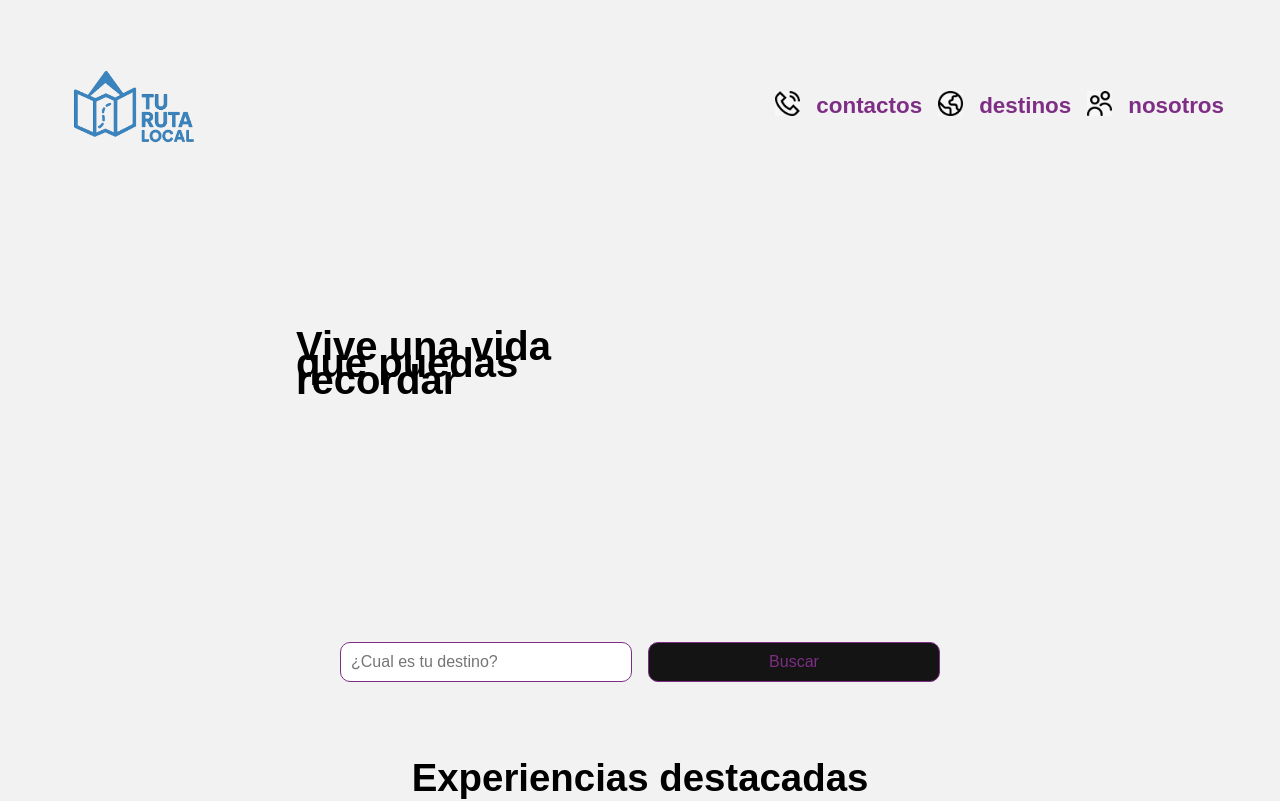
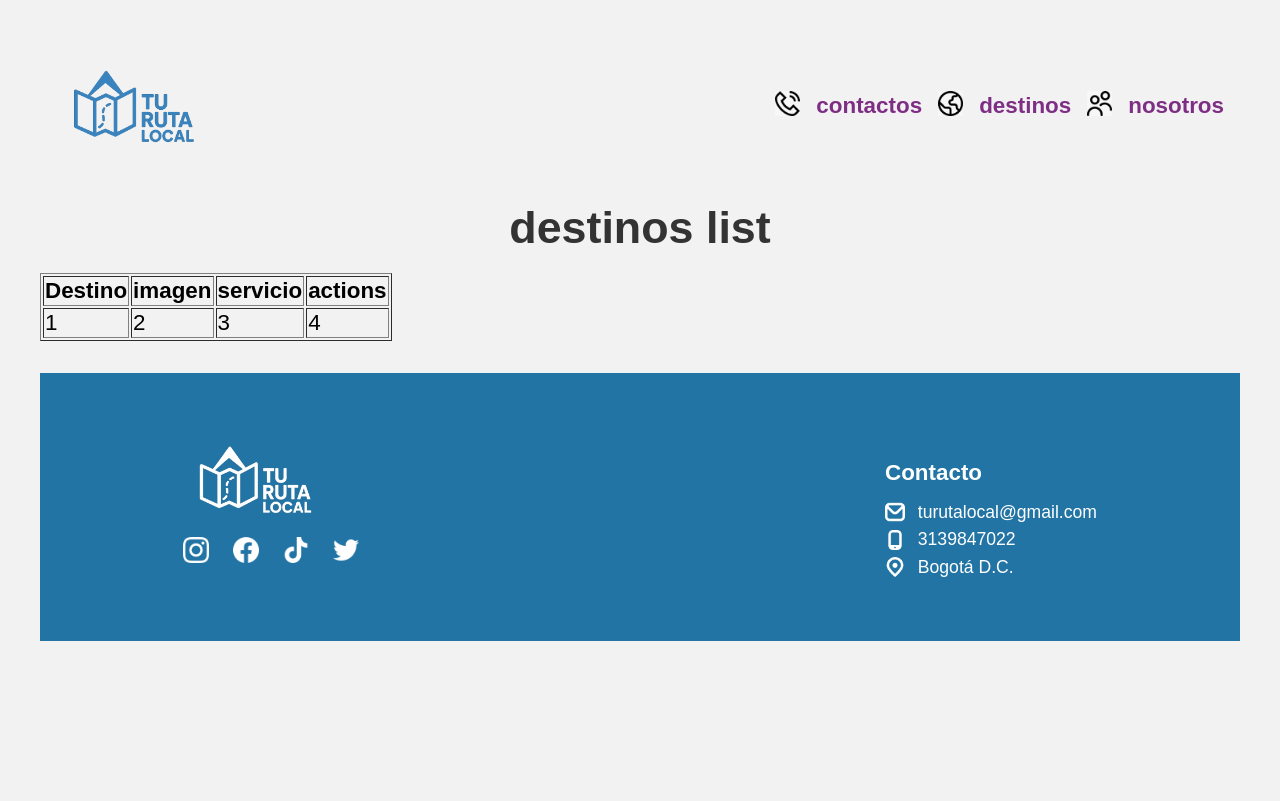
Before and after one commit to diegoamunoz/TuRutaLocal-Front, an Angular app: page /dashboard/destinos in a window 1280 px wide. Before the commit this address led to /home. Shown: the top 801 px of the page. Built offline with nearby package versions, Linux system fonts and the light colour scheme; no server answers.

Commit message:
creacion de tabla de destinos

```diff
--- a/src/app/pages/private/destinos/destinos.component.html
+++ b/src/app/pages/private/destinos/destinos.component.html
@@ -1 +1,28 @@
-<p>destinos works!</p>
+<div class="page-destinos-list">
+    <h1>destinos list</h1>
+
+    <table border="1">
+        <thead>
+            <th>
+                Destino
+            </th>
+            <th>
+                imagen
+            </th>
+            <th>
+                servicio
+            </th>
+            <th>
+                actions
+            </th>
+        </thead>
+        <tbody>
+            <tr>
+                <td>1</td>
+                <td>2</td>
+                <td>3</td>
+                <td>4</td>
+            </tr>
+        </tbody>
+    </table>
+</div>
--- a/src/app/pages/private/destinos/destinos.component.ts
+++ b/src/app/pages/private/destinos/destinos.component.ts
@@ -1,5 +1,6 @@
 import { Component } from '@angular/core';
 import { FormControl, FormGroup, ReactiveFormsModule } from '@angular/forms';
+import { DestinosService } from '../../../services/destinos.service';
 
 
 @Component({
@@ -9,5 +10,18 @@ import { FormControl, FormGroup, ReactiveFormsModule } from '@angular/forms';
   styleUrl: './destinos.component.css'
 })
 export class DestinosComponent {
+  constructor (private destinosService: DestinosService){}
 
+  ngOnInit(){
+    //detecta cuando el componente se ha inicializado
+    this.destinosService.getDestinos().subscribe({
+      next: ( data ) => {
+        console.log ( data );
+      },
+      error: ( error ) => {
+        console.log ( error );
+      },
+      complete: () => {}
+    });
+  }
 }
--- a/src/app/pages/private/destinos/new-form/new-form.component.ts
+++ b/src/app/pages/private/destinos/new-form/new-form.component.ts
@@ -13,7 +13,10 @@ export class destinosNewForm {
   formData!: FormGroup;
   destinos: any =  [];
 
-  constructor(private destinosService: DestinosService, private router: Router ){
+  constructor(
+    private destinosService: DestinosService,
+    private router: Router
+  ){
     this.formData = new FormGroup({
       name: new FormControl ( '',[ Validators.required]),
       urlimage: new FormControl (),
@@ -36,7 +39,7 @@ export class destinosNewForm {
       this.destinosService.registerDestino( this.formData.value).subscribe({
         next: ( data ) => {
           console.log( data );
-          this.router.navigateByUrl( '/dashboard/destinos/new-form' );
+          this.router.navigateByUrl( '/dashboard/destinos' );
         },
          error: ( error ) => {
           console.error( error );
```
Also changed, not shown: src/app/app.routes.ts (+5 -3 lines).
